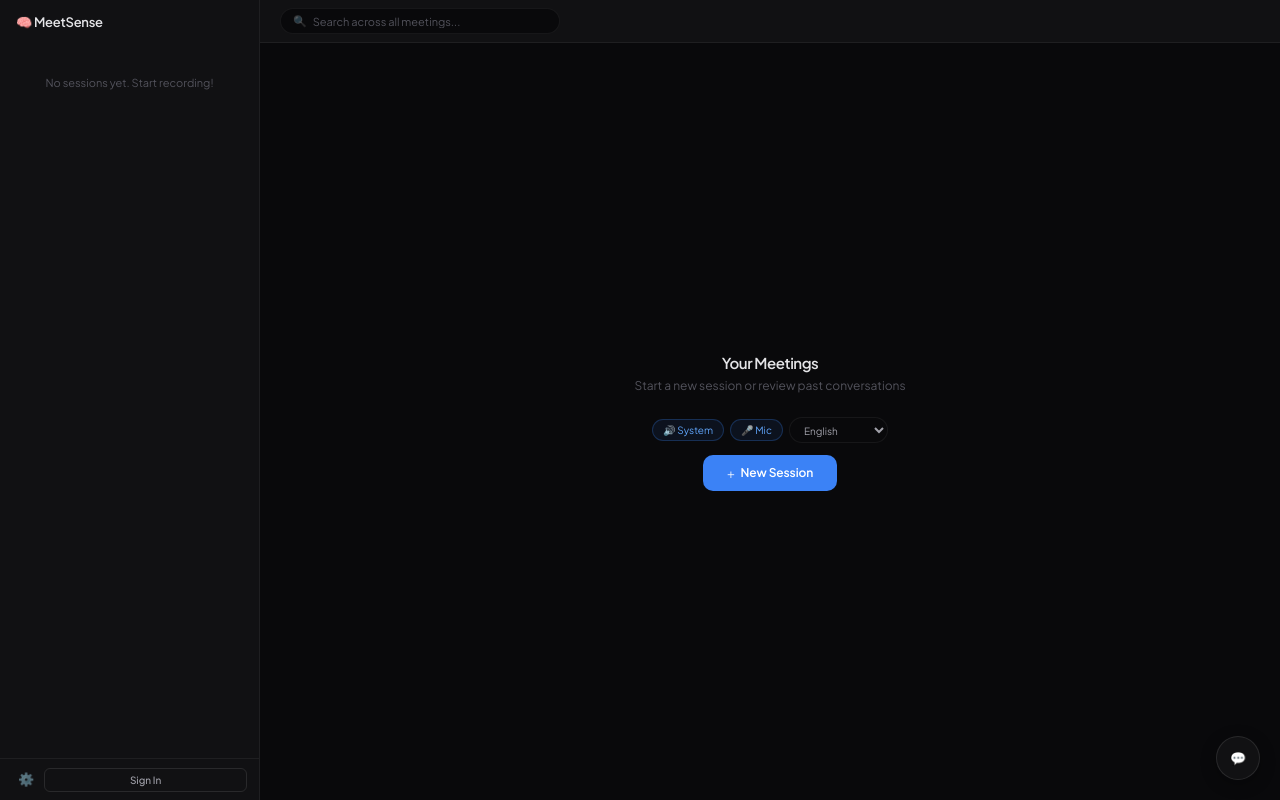
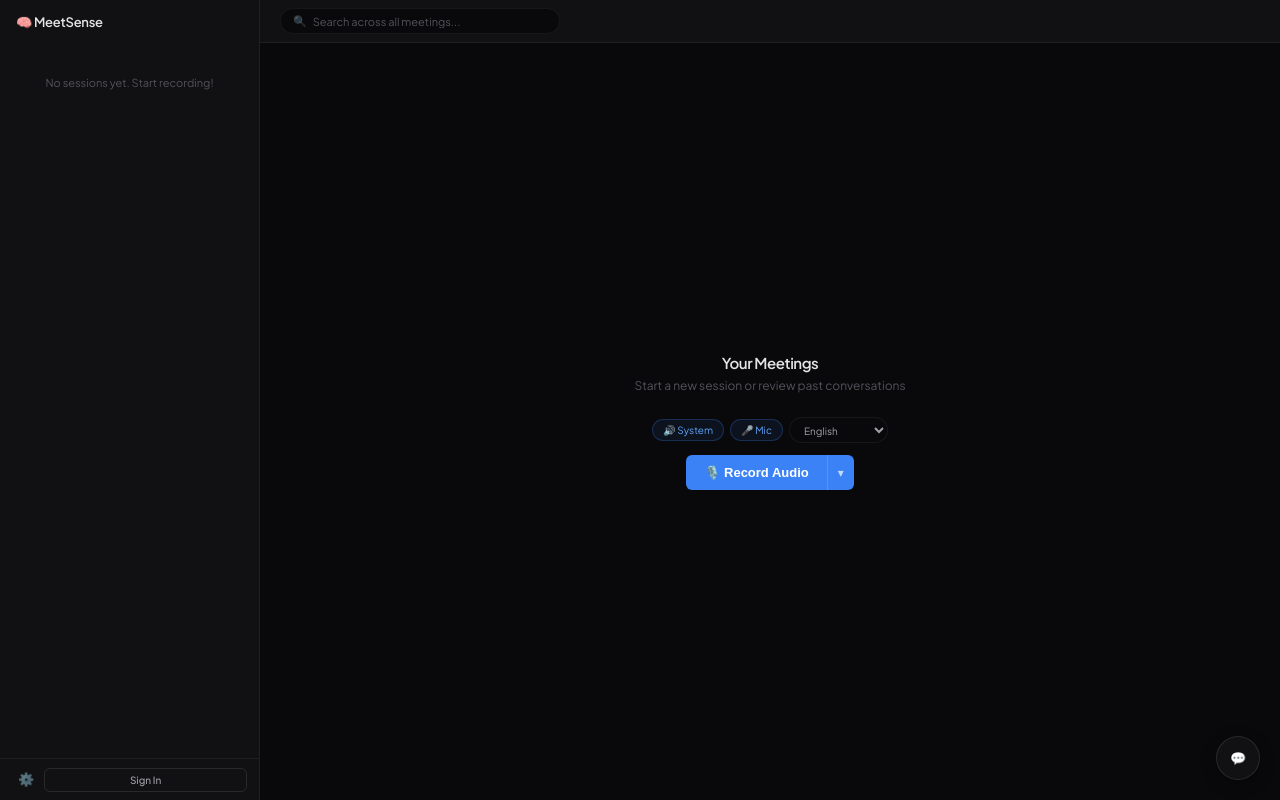
Before and after one commit to anhducmata/Godeye, a React (Vite) app: page / in a window 1280 px wide. Built offline with nearby package versions, Linux system fonts and the light colour scheme.

Commit message:
feat: split dropdown button for new session - Record Audio/Video, Upload Image/Audio/Video/Text, Paste Memory

```diff
--- a/src/renderer/App.tsx
+++ b/src/renderer/App.tsx
@@ -88,6 +88,8 @@ function App() {
   const [searchResults, setSearchResults] = useState<any[] | null>(null)
   const [searching, setSearching] = useState(false)
   const [searchMode, setSearchMode] = useState<'fulltext' | 'exact'>('fulltext')
+  const [newSessionType, setNewSessionType] = useState<string>('record-audio')
+  const [showNewDropdown, setShowNewDropdown] = useState(false)
   const searchTimeoutRef = useRef<ReturnType<typeof setTimeout> | null>(null)
 
   const sidebarRef = useRef<SidebarHandle>(null)
@@ -133,6 +135,14 @@ function App() {
       setTimeout(() => sidebarRef.current?.refresh(), 500)
     }
   }, [postMeetingProcessing])
+
+  // Close new session dropdown on click outside
+  useEffect(() => {
+    if (!showNewDropdown) return
+    const handleClick = () => setShowNewDropdown(false)
+    document.addEventListener('click', handleClick)
+    return () => document.removeEventListener('click', handleClick)
+  }, [showNewDropdown])
 
   const handleNewSession = async () => {
     await window.meetsense?.setApiKey({ apiKey, provider: apiProvider, language })
@@ -292,6 +302,7 @@ function App() {
             </div>
 
             <div className="sessions-view__actions">
+              {(newSessionType === 'record-audio' || newSessionType === 'record-video') && (
                 <div className="new-session-controls">
                   <label className="toggle-pill">
                     <input type="checkbox" checked={options.systemAudio}
@@ -318,10 +329,42 @@ function App() {
                     <option value="Chinese (Simplified)">Chinese</option>
                   </select>
                 </div>
-              <button className="btn-new-session" onClick={handleNewSession}>
-                <span className="btn-new-session__icon">+</span>
-                New Session
+              )}
+              <div className="btn-split">
+                <button className="btn-split__main" onClick={handleNewSession}>
+                  {newSessionType === 'record-audio' && '🎙️ Record Audio'}
+                  {newSessionType === 'upload-image' && '🖼️ Upload Image'}
+                  {newSessionType === 'upload-audio' && '🎵 Upload Audio'}
+                  {newSessionType === 'upload-video' && '🎬 Upload Video'}
+                  {newSessionType === 'record-video' && '📹 Record Video'}
+                  {newSessionType === 'upload-text' && '📄 Upload Text'}
+                  {newSessionType === 'paste-memory' && '📋 Paste Memory'}
                 </button>
+                <button className="btn-split__toggle" onClick={() => setShowNewDropdown(!showNewDropdown)}>
+                  ▾
+                </button>
+                {showNewDropdown && (
+                  <div className="btn-split__dropdown">
+                    {[
+                      { id: 'record-audio', icon: '🎙️', label: 'Record Audio' },
+                      { id: 'record-video', icon: '📹', label: 'Record Video' },
+                      { id: 'upload-image', icon: '🖼️', label: 'Upload Image' },
+                      { id: 'upload-audio', icon: '🎵', label: 'Upload Audio' },
+                      { id: 'upload-video', icon: '🎬', label: 'Upload Video' },
+                      { id: 'upload-text', icon: '📄', label: 'Upload Text' },
+                      { id: 'paste-memory', icon: '📋', label: 'Paste Memory' },
+                    ].map(opt => (
+                      <button
+                        key={opt.id}
+                        className={`btn-split__option ${newSessionType === opt.id ? 'btn-split__option--active' : ''}`}
+                        onClick={() => { setNewSessionType(opt.id); setShowNewDropdown(false) }}
+                      >
+                        <span>{opt.icon}</span> {opt.label}
+                      </button>
+                    ))}
+                  </div>
+                )}
+              </div>
             </div>
 
             {postMeetingProcessing && (
--- a/src/renderer/styles/index.css
+++ b/src/renderer/styles/index.css
@@ -1941,3 +1941,94 @@ body {
 
 .session-card:hover .session-card__delete { opacity: 1; }
 .session-card__delete:hover { color: var(--red); }
+
+/* ================================================
+   SPLIT BUTTON DROPDOWN
+   ================================================ */
+.btn-split {
+  position: relative;
+  display: inline-flex;
+  border-radius: var(--radius-sm);
+  overflow: visible;
+}
+
+.btn-split__main {
+  display: flex;
+  align-items: center;
+  gap: 6px;
+  padding: 10px 18px;
+  background: var(--accent);
+  color: #fff;
+  border: none;
+  border-radius: var(--radius-sm) 0 0 var(--radius-sm);
+  font-size: 13px;
+  font-weight: 600;
+  cursor: pointer;
+  transition: background 0.15s;
+  white-space: nowrap;
+}
+
+.btn-split__main:hover {
+  filter: brightness(1.1);
+}
+
+.btn-split__toggle {
+  display: flex;
+  align-items: center;
+  justify-content: center;
+  padding: 0 10px;
+  background: var(--accent);
+  color: rgba(255,255,255,0.7);
+  border: none;
+  border-left: 1px solid rgba(255,255,255,0.15);
+  border-radius: 0 var(--radius-sm) var(--radius-sm) 0;
+  cursor: pointer;
+  font-size: 12px;
+  transition: background 0.15s;
+}
+
+.btn-split__toggle:hover {
+  color: #fff;
+  filter: brightness(1.1);
+}
+
+.btn-split__dropdown {
+  position: absolute;
+  top: calc(100% + 4px);
+  right: 0;
+  min-width: 180px;
+  background: var(--bg-card);
+  border: 1px solid var(--border);
+  border-radius: var(--radius-sm);
+  box-shadow: 0 8px 24px rgba(0,0,0,0.3);
+  z-index: 100;
+  padding: 4px;
+  display: flex;
+  flex-direction: column;
+  animation: fadeIn 0.15s ease-out;
+}
+
+.btn-split__option {
+  display: flex;
+  align-items: center;
+  gap: 8px;
+  padding: 8px 12px;
+  background: none;
+  border: none;
+  border-radius: 4px;
+  color: var(--text-2);
+  font-size: 12px;
+  cursor: pointer;
+  text-align: left;
+  transition: background 0.1s;
+}
+
+.btn-split__option:hover {
+  background: rgba(255,255,255,0.06);
+  color: var(--text-1);
+}
+
+.btn-split__option--active {
+  background: rgba(59, 130, 246, 0.1);
+  color: var(--accent);
+}
```
Lines whose indentation alone changed are shown as unchanged.
